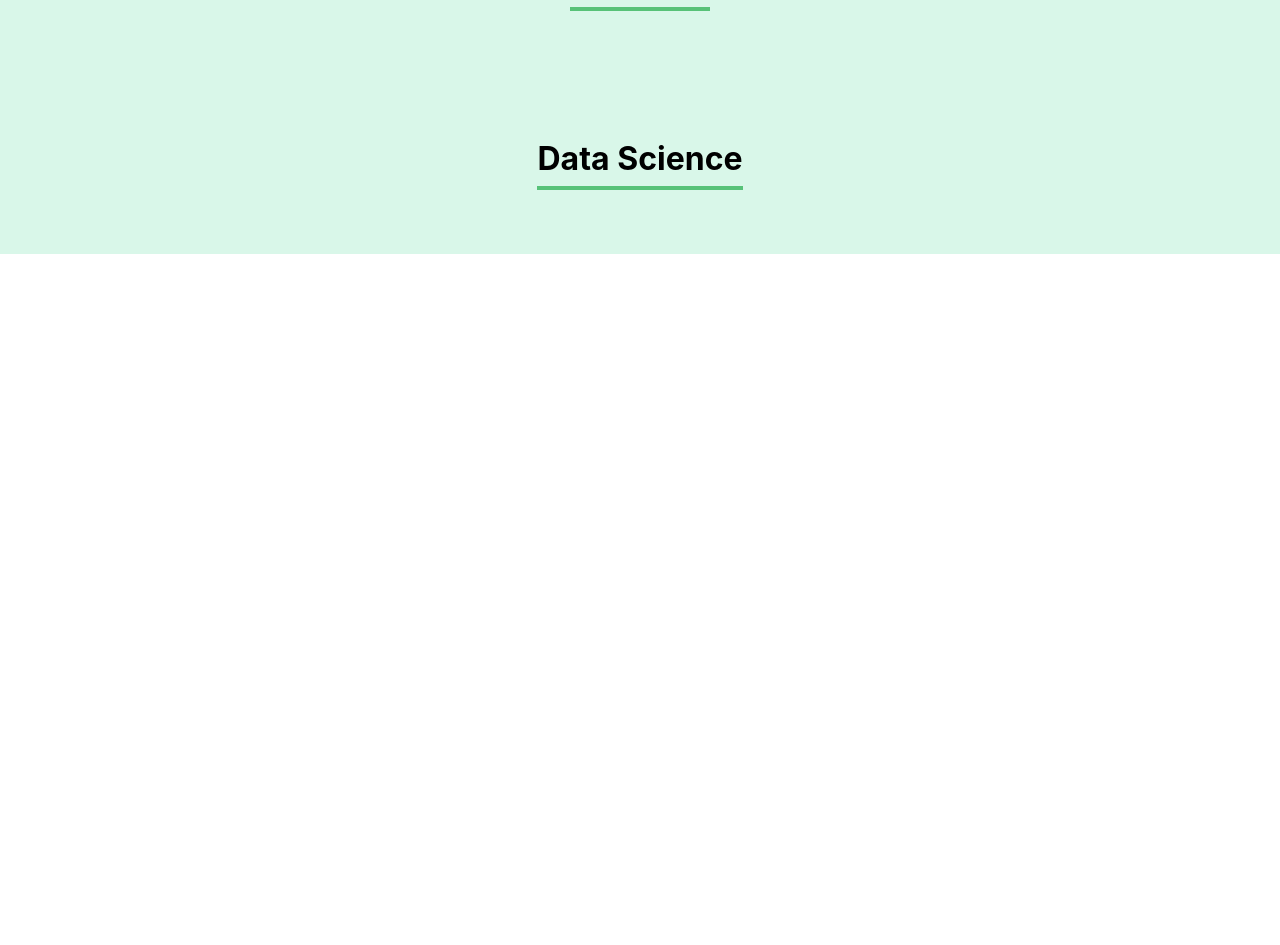
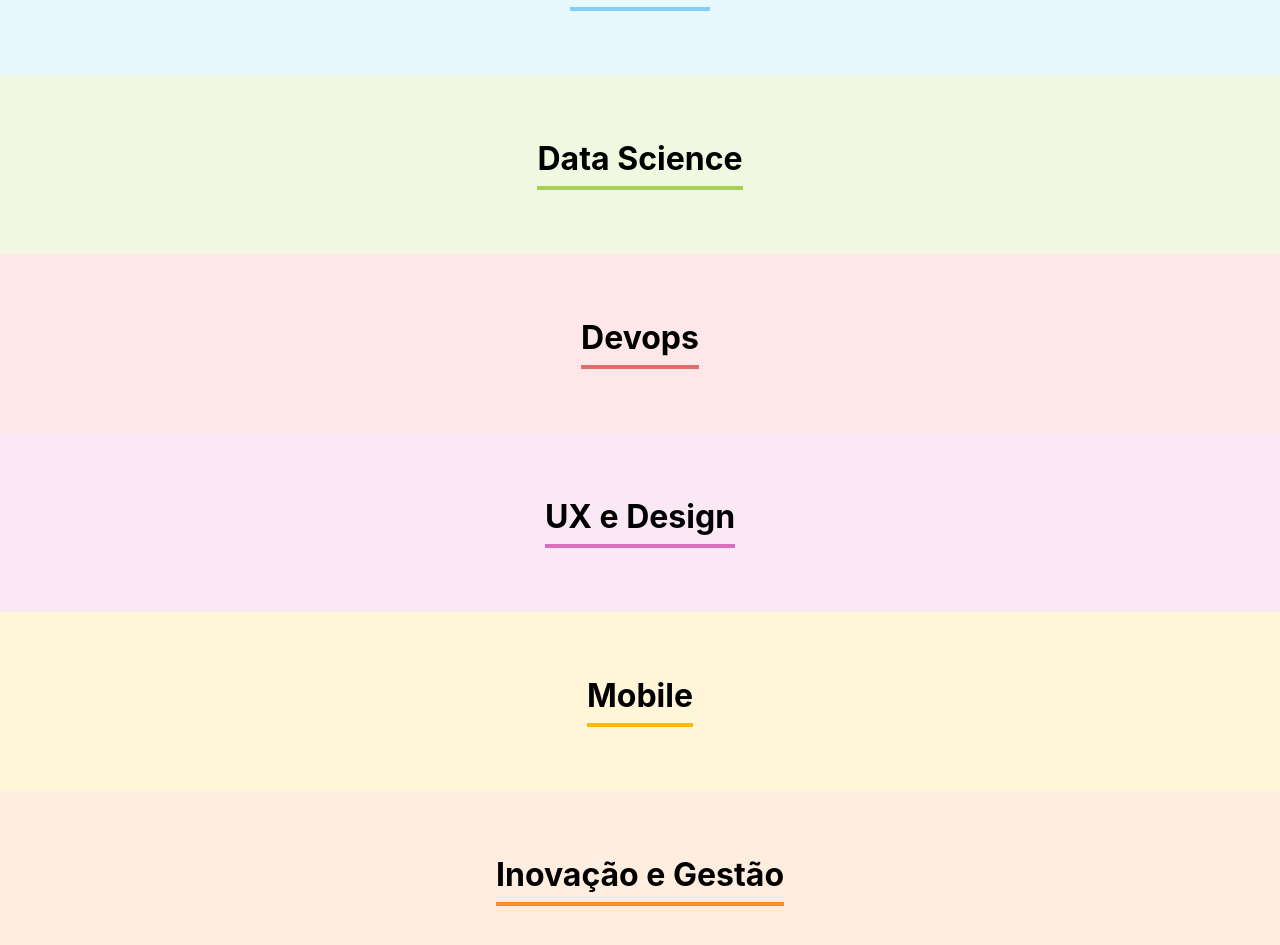
Before and after one commit to Grazziano/Organo, a React (Create React App) app: page / in a window 1280 px wide. Shown: the part 1760-2705 px from the top of the page. Before the commit the page ends 2014 px from the top, so only its background shows below. Built offline with nearby package versions, Linux system fonts and the light colour scheme; the HTML template or start-up script is replaced by a standard one.

Commit message:
Raising the team list

```diff
--- a/src/App.js
+++ b/src/App.js
@@ -4,6 +4,44 @@
 import Team from './components/Team';
 
 function App() {
+  const teams = [
+    {
+      name: 'Programação',
+      primaryColor: '#57c278',
+      secondaryColor: '#d9f7e9',
+    },
+    {
+      name: 'Frontend',
+      primaryColor: '#82cffa',
+      secondaryColor: '#e8f8ff',
+    },
+    {
+      name: 'Data Science',
+      primaryColor: '#a6d157',
+      secondaryColor: '#f0f8e2',
+    },
+    {
+      name: 'Devops',
+      primaryColor: '#e06b69',
+      secondaryColor: '#fde7e8',
+    },
+    {
+      name: 'UX e Design',
+      primaryColor: '#db6ebf',
+      secondaryColor: '#fae9f5',
+    },
+    {
+      name: 'Mobile',
+      primaryColor: '#ffba05',
+      secondaryColor: '#fff5d9',
+    },
+    {
+      name: 'Inovação e Gestão',
+      primaryColor: '#ff8a29',
+      secondaryColor: '#ffeedf',
+    },
+  ];
+
   const [collaborators, setCollaborators] = useState([]);
 
   const addCollaborators = (collaborator) => {
@@ -19,9 +57,15 @@
           addCollaborators(collaborator)
         }
       />
-      <Team name="Programação" />
-      <Team name="Frontend" />
-      <Team name="Data Science" />
+
+      {teams.map((team) => (
+        <Team
+          key={team.name}
+          name={team.name}
+          primaryColor={team.primaryColor}
+          secondaryColor={team.secondaryColor}
+        />
+      ))}
     </div>
   );
 }
--- a/src/components/Form/index.js
+++ b/src/components/Form/index.js
@@ -11,6 +11,7 @@
     'Data Science',
     'Devops',
     'UX e Design',
+    'Mobile',
     'Inovação e Gestão',
   ];
 
--- a/src/components/Team/Team.css
+++ b/src/components/Team/Team.css
@@ -1,12 +1,11 @@
 .team {
   text-align: center;
   padding: 32px;
-  background-color: #d9f7e9;
 }
 
 .team h3 {
   font-size: 32px;
-  border-bottom: 4px solid #57c278;
+  border-bottom: 4px solid;
   display: inline-block;
   padding-bottom: 8px;
 }
--- a/src/components/Team/index.js
+++ b/src/components/Team/index.js
@@ -2,9 +2,10 @@
 import './Team.css';
 
 function Team(props) {
+  const css = { backgroundColor: props.secondaryColor };
   return (
-    <section className="team">
-      <h3>{props.name}</h3>
+    <section className="team" style={css}>
+      <h3 style={{ borderColor: props.primaryColor }}>{props.name}</h3>
     </section>
   );
 }
```
